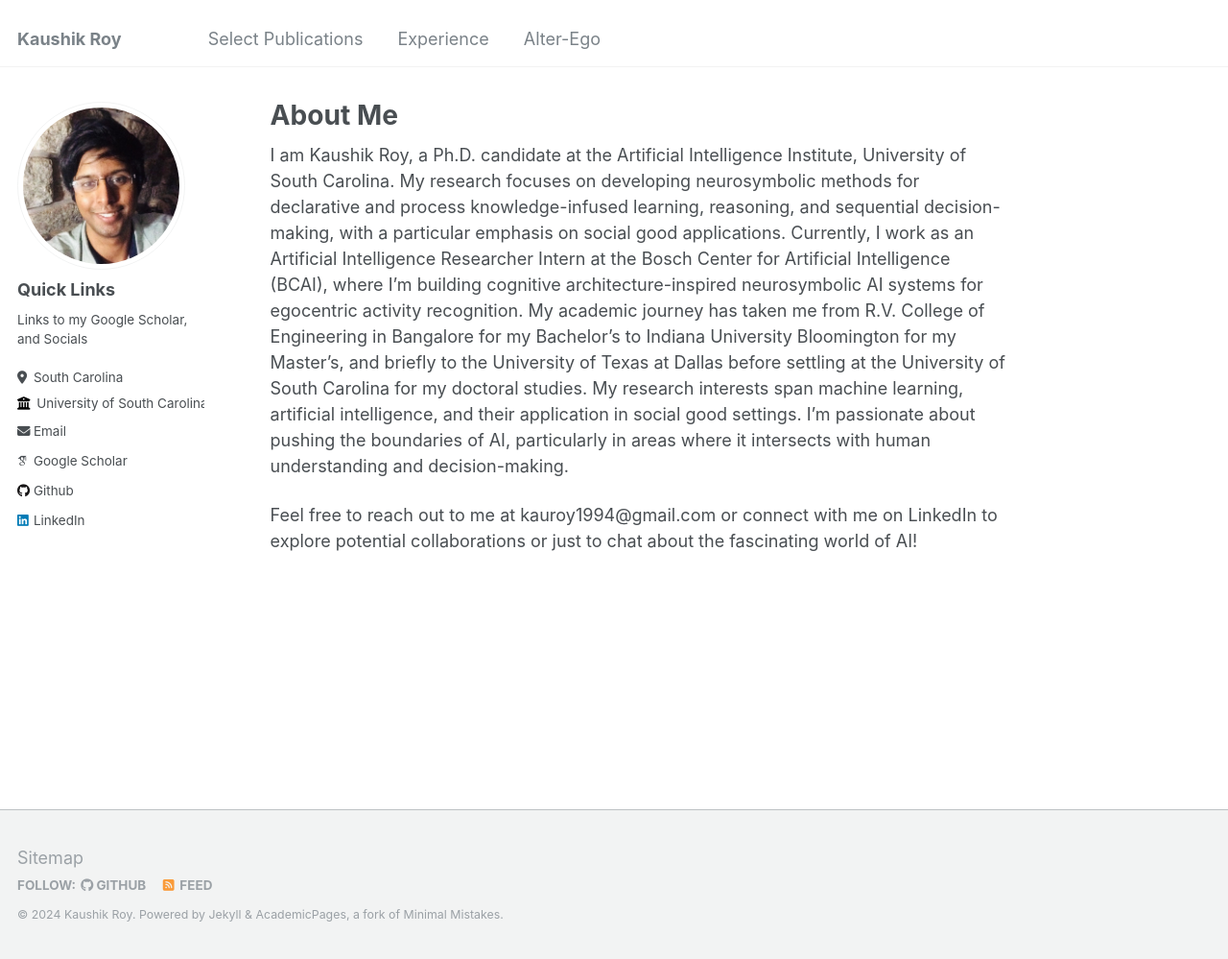
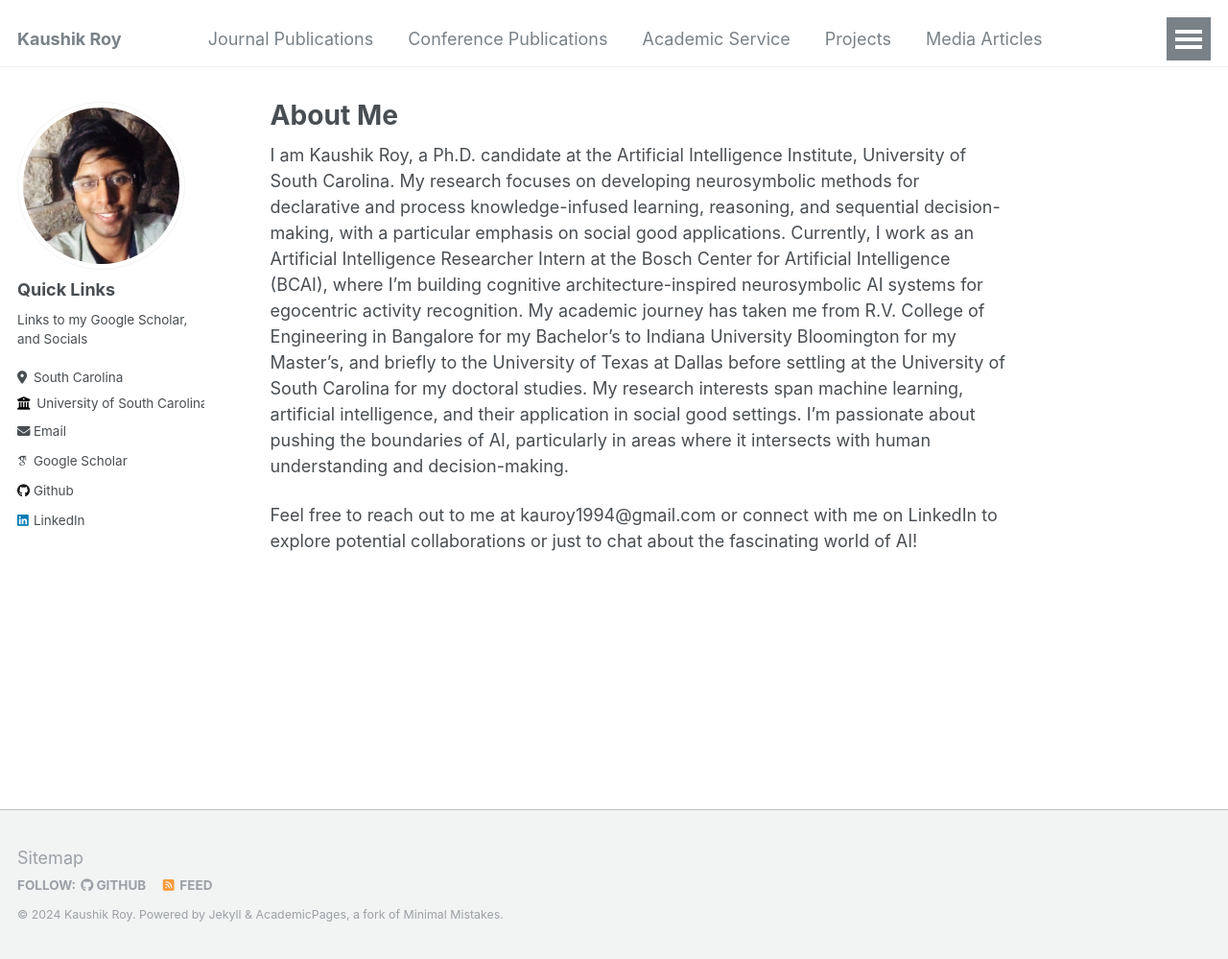
Before and after one commit to kauroy1994/home, a Jekyll site: the page built from _pages/about.md, in a window 1280 px wide and 999 px high. Shown: the whole window at 96% size. Built offline with Jekyll 4.4.1, drawn with Linux system fonts in a browser that asks for light colours; some web fonts are replaced.

Commit message:
Update navigation.yml

```diff
--- a/_data/navigation.yml
+++ b/_data/navigation.yml
@@ -1,7 +1,19 @@
 # main links links
 main:
-  - title: "Select Publications"
+  - title: "Journal Publications"
     url: /publications/
+
+  - title: "Conference Publications"
+    url: /talks/
+
+  - title: "Academic Service"
+    url: /teaching/
+
+  - title: "Projects"
+    url: /portfolio/
+
+  - title: "Media Articles"
+    url: /year-archive/
 
   - title: "Experience"
     url: /cv/
```
